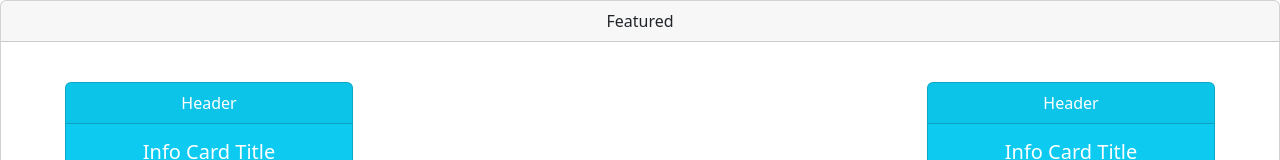
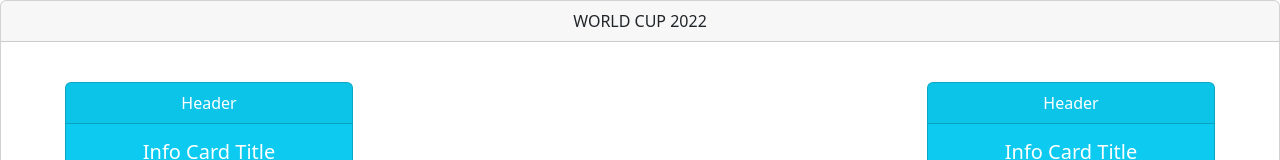
Before and after one commit to Saleck-Eljili/world-cup-2022, a React (Create React App) app: page / in a window 1280 px wide. Shown: the top 160 px of the page. Built offline with nearby package versions, Linux system fonts and the light colour scheme.

Commit message:
feat: add header

```diff
--- a/src/App.js
+++ b/src/App.js
@@ -7,7 +7,7 @@
   return (
     <div>
       <Card className="text-center">
-        <Card.Header>Featured</Card.Header>
+        <Card.Header>WORLD CUP 2022</Card.Header>
         <Card.Body>
           <div className="d-flex justify-content-center justify-content-between mx-5 my-4">
             <Card
```
